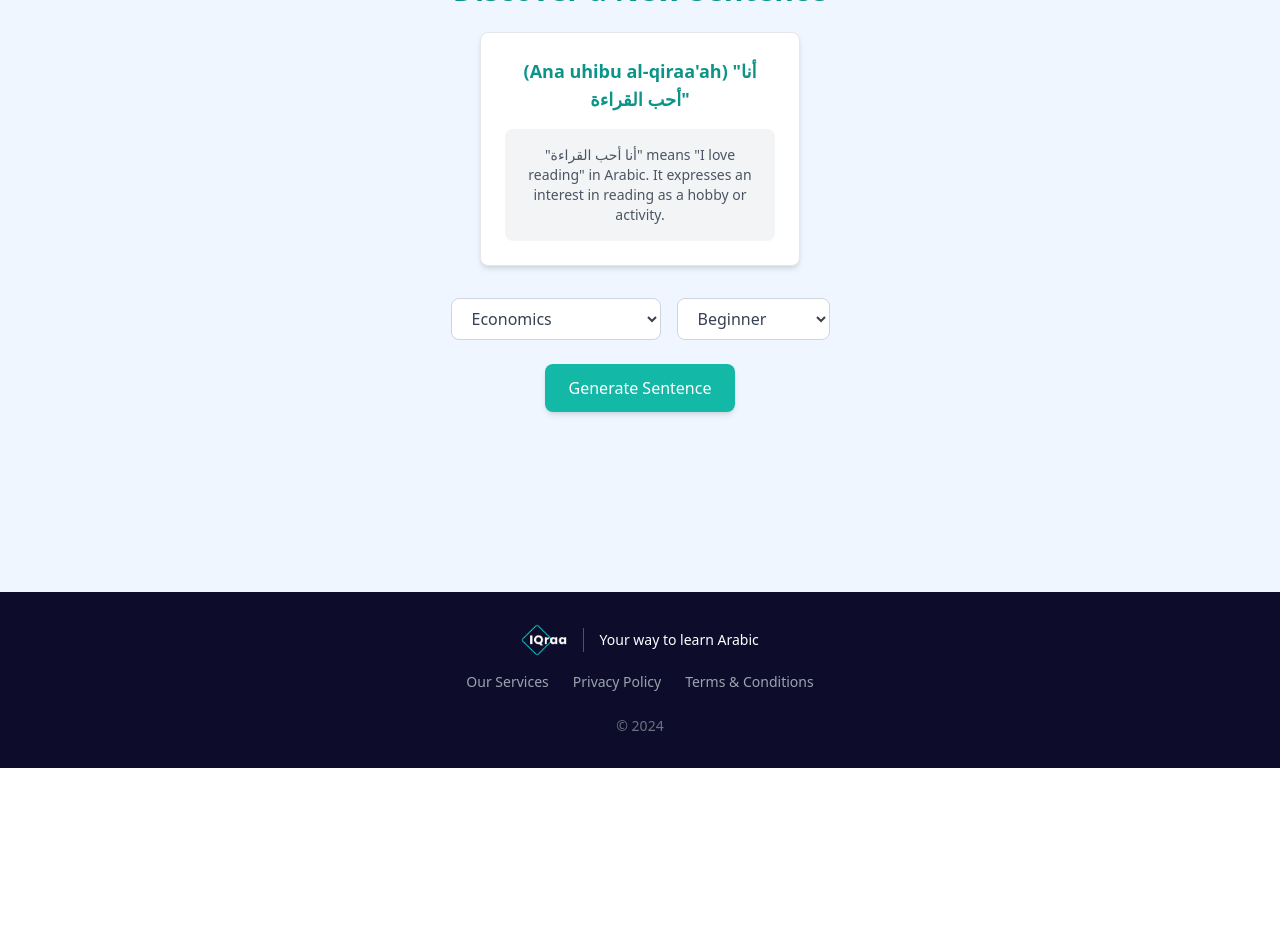
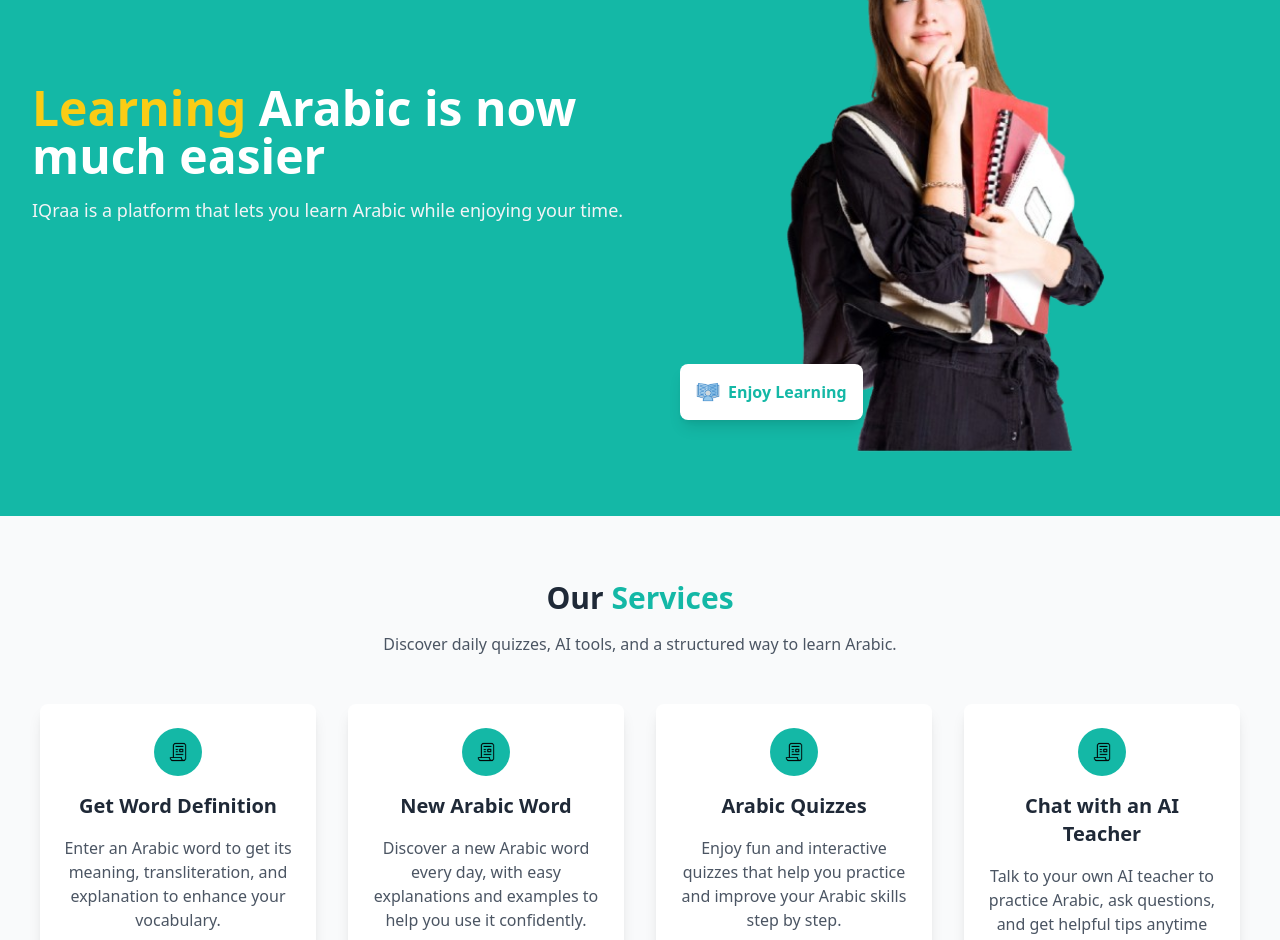
Before and after one commit to LiliaAmk/Documement-Management-System-front-end-, a React (Create React App) app: page /generate-sentence in a window 1280 px wide. Shown: the part 280-1220 px from the top of the page. Before the commit the page ends 1048 px from the top, so only its background shows below. Built offline with nearby package versions, Linux system fonts and the light colour scheme.

Commit message:
new changes

```diff
--- a/src/App.js
+++ b/src/App.js
@@ -2,7 +2,7 @@
 import { BrowserRouter as Router, Routes, Route, useNavigate } from 'react-router-dom';
 import LandingPage from './pages/LandingPage';
 import GenerateWordPage from './pages/GenerateWordPage';
-import GenerateSentencePage from './pages/GenerateSentencePage';
+import GenerateDefinition from './pages/GenerateSentencePage';
 import QuizPage from './pages/QuizPage';  // Update import
 import GrammarPage from './pages/GrammarPage';  // New import
 import WordGamePage from './pages/WordGamePage';  // New import
@@ -17,7 +17,7 @@
       <Routes>
         <Route path="/*" element={<ScrollToSection />} />
         <Route path="/generate-word" element={<GenerateWordPage />} />
-        <Route path="/generate-sentence" element={<GenerateSentencePage />} />
+        <Route path="/get-definition" element={<GenerateDefinition />} />
         <Route path="/arabic-quiz" element={<QuizPage />} />  {/* Update route */}
         <Route path="/grammar" element={<GrammarPage />} />  {/* New route */}
         <Route path="/word-game" element={<WordGamePage />} />  {/* New route */}
--- a/src/components/generate_sentence_page/GenerateSentence.js
+++ b/src/components/generate_sentence_page/GenerateSentence.js
@@ -1,78 +1,78 @@
 import React, { useState } from 'react';
 
-const GenerateSentence = () => {
-  const [sentence, setSentence] = useState({
-    arabic: "أنا أحب القراءة",
-    transliteration: "Ana uhibu al-qiraa'ah",
-    meaning: `"أنا أحب القراءة" means "I love reading" in Arabic. It expresses an interest in reading as a hobby or activity.`,
-  });
+const GenerateDefinition = () => {
+  const [word, setWord] = useState('');
+  const [definition, setDefinition] = useState(null);
+  const [loading, setLoading] = useState(false);
 
-  const [category, setCategory] = useState("General");
-  const [difficulty, setDifficulty] = useState("All Levels");
+  const wordsData = {
+    "Literature": {
+      "Beginner": { arabic: "الكلمة", transliteration: "Al-Kalima", meaning: "في الأدب تعني جعل النص مؤثرًا يحتوي على أشياء غير معروفة ومتطابقة." },
+      "Intermediate": { arabic: "", transliteration: "", meaning: "" },
+      "Advanced": { arabic: "", transliteration: "", meaning: "" }
+    },
+    "Health and Medicine": {
+      "Beginner": { arabic: "", transliteration: "", meaning: "" },
+      "Intermediate": { arabic: "الطب", transliteration: "At-Tibb", meaning: "هو مجال يهتم بتشخيص الأمراض وعلاجها والوقاية منها." },
+      "Advanced": { arabic: "", transliteration: "", meaning: "" }
+    },
+    "Economics": {
+      "Beginner": { arabic: "", transliteration: "", meaning: "" },
+      "Intermediate": { arabic: "", transliteration: "", meaning: "" },
+      "Advanced": { arabic: "الطلب", transliteration: "At-Talab", meaning: "هو مقدار السلع والخدمات التي يرغب الأفراد في شرائها عند مستويات سعرية مختلفة." }
+    }
+  };
 
-  const handleGenerateSentence = () => {
-    // Simulate sentence generation (Replace this with your backend or logic to fetch sentences)
-    setSentence({
-      arabic: "القمر جميل جدًا في الليل",
-      transliteration: "Al-qamar jameel jiddan fil layl",
-      meaning: `"القمر جميل جدًا في الليل" means "The moon is very beautiful at night" in Arabic. It's a poetic way of describing the beauty of the night sky.`,
-    });
+  const handleGenerateDefinition = () => {
+    setLoading(true);
+    setDefinition(null);
+
+    setTimeout(() => {
+      let foundDefinition = null;
+      Object.values(wordsData).forEach((levels) => {
+        Object.values(levels).forEach((entry) => {
+          if (entry.arabic === word) {
+            foundDefinition = entry;
+          }
+        });
+      });
+
+      setDefinition(foundDefinition || { meaning: "Definition not found." });
+      setLoading(false);
+    }, 1000);
   };
 
   return (
     <div className="min-h-screen flex flex-col items-center justify-center bg-blue-50 text-gray-700">
-      {/* Page Title */}
-      <h1 className="text-3xl font-bold mb-6 text-teal-600">Discover a New Sentence</h1>
+      <h1 className="text-3xl font-bold mb-6 text-teal-600">Discover Word Definition</h1>
 
-      {/* Sentence Card */}
-      <div className="bg-white shadow-md rounded-lg p-6 w-80 text-center border border-gray-200">
-        <p className="text-lg font-semibold text-teal-600">{`(${sentence.transliteration}) "${sentence.arabic}"`}</p>
+      <input
+        type="text"
+        placeholder="Enter Arabic word"
+        value={word}
+        onChange={(e) => setWord(e.target.value)}
+        className="border border-gray-300 rounded-lg px-4 py-2 w-80 focus:outline-none focus:ring-2 focus:ring-teal-500"
+      />
 
-        {/* Gray Inner Rectangle */}
-        <div className="mt-4 bg-gray-100 rounded-lg p-4 text-sm text-gray-600">
-          {sentence.meaning}
+      <button
+        onClick={handleGenerateDefinition}
+        className="mt-4 bg-teal-500 text-white px-6 py-3 rounded-lg shadow-md hover:bg-teal-600 transition"
+      >
+        Get Definition
+      </button>
+
+      {loading && <p className="mt-4 text-gray-600">Loading...</p>}
+
+      {definition && (
+        <div className="bg-white shadow-md rounded-lg p-6 w-80 text-center border border-gray-200 mt-6">
+          <p className="text-lg font-semibold text-teal-600">{word}</p>
+          <div className="mt-4 bg-gray-100 rounded-lg p-4 text-sm text-gray-600">
+            {definition.meaning}
+          </div>
         </div>
-      </div>
-
-      {/* Filters Section */}
-      <div className="mt-8 flex space-x-4">
-        {/* Category Select */}
-        <select
-          value={category}
-          onChange={(e) => setCategory(e.target.value)}
-          className="border border-gray-300 rounded-lg px-4 py-2 bg-white focus:outline-none focus:ring-2 focus:ring-teal-500"
-        >
-          <option value="Economics">Economics</option>
-          <option value="Science">Science</option>
-          <option value="Literature">Literature</option>
-          <option value="Politics">Politics</option>
-          <option value="History & geography">History & geography</option>
-          <option value="Health and Medicine">Health and Medicine</option>
-          <option value="Mathematics">Mathematics</option>
-          <option value="Islamic">Islamic</option>
-        </select>
-
-        {/* Difficulty Select */}
-        <select
-          value={difficulty}
-          onChange={(e) => setDifficulty(e.target.value)}
-          className="border border-gray-300 rounded-lg px-4 py-2 bg-white focus:outline-none focus:ring-2 focus:ring-teal-500"
-        >
-          <option value="Beginner">Beginner</option>
-          <option value="Intermediate">Intermediate</option>
-          <option value="Advanced">Advanced</option>
-        </select>
-      </div>
-
-      {/* Generate Button */}
-      <button
-        onClick={handleGenerateSentence}
-        className="mt-6 bg-teal-500 text-white px-6 py-3 rounded-lg shadow-md hover:bg-teal-600 transition"
-      >
-        Generate Sentence
-      </button>
+      )}
     </div>
   );
 };
 
-export default GenerateSentence;
+export default GenerateDefinition;
--- a/src/components/landing/Services.js
+++ b/src/components/landing/Services.js
@@ -1,9 +1,9 @@
-import React from 'react';
-import quizIcon from '../../assets/icons/generate-article-icon.png';
-import wordIcon from '../../assets/icons/generate-article-icon.png';
-import sentenceIcon from '../../assets/icons/generate-article-icon.png';
-import aiTeacherIcon from '../../assets/icons/generate-article-icon.png';
-import { useNavigate } from 'react-router-dom';
+import React from "react";
+import quizIcon from "../../assets/icons/generate-article-icon.png";
+import wordIcon from "../../assets/icons/generate-article-icon.png";
+import sentenceIcon from "../../assets/icons/generate-article-icon.png";
+import aiTeacherIcon from "../../assets/icons/generate-article-icon.png";
+import { useNavigate } from "react-router-dom";
 
 const Services = () => {
   const navigate = useNavigate();
@@ -11,74 +11,84 @@
   const services = [
     {
       icon: sentenceIcon,
-      title: 'Generate a Sentence',
-      description: 'Generate a complete Arabic sentence with translations and examples to improve your learning.',
-      buttonText: 'Go to Generate Sentence',
-      onClick: () => navigate('/generate-sentence'),
+      title: "Get Word Definition",
+      description:
+        "Enter an Arabic word to get its meaning, transliteration, and explanation to enhance your vocabulary.",
+      buttonText: "Get Definition",
+      onClick: () => navigate("/get-definition"),
     },
     {
       icon: wordIcon,
-      title: 'New Arabic Word',
-      description: 'Discover a new Arabic word every day, with easy explanations and examples to help you use it confidently.',
-      buttonText: 'Go to Generate Word',
-      onClick: () => navigate('/generate-word'),
+      title: "New Arabic Word",
+      description:
+        "Discover a new Arabic word every day, with easy explanations and examples to help you use it confidently.",
+      buttonText: "Go to Generate Word",
+      onClick: () => navigate("/generate-word"),
     },
     {
       icon: quizIcon,
-      title: 'Arabic Quizzes',
-      description: 'Enjoy fun and interactive quizzes that help you practice and improve your Arabic skills step by step.',
-      buttonText: 'Try Quiz',
-      onClick: () => navigate('/arabic-quiz'),
+      title: "Arabic Quizzes",
+      description:
+        "Enjoy fun and interactive quizzes that help you practice and improve your Arabic skills step by step.",
+      buttonText: "Try Quiz",
+      onClick: () => navigate("/arabic-quiz"),
     },
     {
       icon: aiTeacherIcon,
-      title: 'Chat with an AI Teacher',
-      description: 'Talk to your own AI teacher to practice Arabic, ask questions, and get helpful tips anytime you need.',
-      buttonText: 'Coming Soon',
+      title: "Chat with an AI Teacher",
+      description:
+        "Talk to your own AI teacher to practice Arabic, ask questions, and get helpful tips anytime you need.",
+      buttonText: "Coming Soon",
       disabled: true,
     },
     {
       icon: quizIcon,
-      title: 'Grammar Exercises',
-      description: 'Practice Arabic grammar with interactive exercises and immediate feedback.',
-      buttonText: 'Go to Grammar',
-      onClick: () => navigate('/grammar'),
+      title: "Grammar Exercises",
+      description:
+        "Practice Arabic grammar with interactive exercises and immediate feedback.",
+      buttonText: "Go to Grammar",
+      onClick: () => navigate("/grammar"),
     },
     {
       icon: wordIcon,
-      title: 'Arabic Lexicon Quest',
-      description: 'Test your Arabic vocabulary knowledge with interactive word exploration and meaning guessing.',
-      buttonText: 'Play Word Game',
-      onClick: () => navigate('/word-game'),
+      title: "Arabic Lexicon Quest",
+      description:
+        "Test your Arabic vocabulary knowledge with interactive word exploration and meaning guessing.",
+      buttonText: "Play Word Game",
+      onClick: () => navigate("/word-game"),
     },
     {
       icon: wordIcon,
-      title: 'Word Explorer',
-      description: 'Deep dive into Arabic words: discover roots, meanings, and usage across dialects.',
-      buttonText: 'Explore Words',
-      onClick: () => navigate('/word-explorer'),
+      title: "Word Explorer",
+      description:
+        "Deep dive into Arabic words: discover roots, meanings, and usage across dialects.",
+      buttonText: "Explore Words",
+      onClick: () => navigate("/word-explorer"),
     },
     {
       icon: wordIcon,
-      title: 'Sentence Analyzer',
-      description: 'Analyze Arabic sentences for grammar, structure, and get detailed explanations.',
-      buttonText: 'Analyze Sentences',
-      onClick: () => navigate('/sentence-analyzer'),
+      title: "Sentence Analyzer",
+      description:
+        "Analyze Arabic sentences for grammar, structure, and get detailed explanations.",
+      buttonText: "Analyze Sentences",
+      onClick: () => navigate("/sentence-analyzer"),
     },
     {
       icon: sentenceIcon,
-      title: 'Sentence Generation',
-      description: 'Generate Arabic sentences with detailed grammatical analysis and cultural context.',
-      buttonText: 'Generate Sentences',
-      onClick: () => navigate('/generate-sentences'),
+      title: "Sentence Generation",
+      description:
+        "Generate Arabic sentences with detailed grammatical analysis and cultural context.",
+      buttonText: "Generate Sentences",
+      onClick: () => navigate("/generate-sentences"),
     },
     {
       icon: wordIcon,
-      title: 'Translation Analysis',
-      description: 'Get detailed analysis of translations between English and Arabic with word-by-word breakdown.',
-      buttonText: 'Analyze Translation',
-      onClick: () => navigate('/translation'),
-    }
+      title: "Translation Analysis",
+      description:
+        "Get detailed analysis of translations between English and Arabic with word-by-word breakdown.",
+      buttonText: "Analyze Translation",
+      onClick: () => navigate("/translation"),
+    },
   ];
 
   return (
@@ -89,7 +99,8 @@
           Our <span className="text-teal-500">Services</span>
         </h2>
         <p className="mt-4 text-gray-600">
-          Discover daily quizzes, AI tools, and a structured way to learn Arabic.
+          Discover daily quizzes, AI tools, and a structured way to learn
+          Arabic.
         </p>
 
         {/* Services Grid */}
@@ -102,11 +113,17 @@
               {/* Icon */}
               <div className="flex justify-center mb-4">
                 <div className="h-12 w-12 bg-teal-500 rounded-full flex items-center justify-center">
-                  <img src={service.icon} alt={`${service.title} Icon`} className="h-6 w-6" />
+                  <img
+                    src={service.icon}
+                    alt={`${service.title} Icon`}
+                    className="h-6 w-6"
+                  />
                 </div>
               </div>
               {/* Title */}
-              <h3 className="text-xl font-semibold text-gray-800">{service.title}</h3>
+              <h3 className="text-xl font-semibold text-gray-800">
+                {service.title}
+              </h3>
               {/* Description */}
               <p className="mt-4 text-gray-600">{service.description}</p>
               {/* Button */}
@@ -114,8 +131,8 @@
                 onClick={service.onClick}
                 className={`mt-6 px-4 py-2 text-sm font-medium rounded-lg shadow-md ${
                   service.disabled
-                    ? 'bg-gray-300 text-gray-500 cursor-not-allowed'
-                    : 'bg-teal-500 text-white hover:bg-teal-600 transition'
+                    ? "bg-gray-300 text-gray-500 cursor-not-allowed"
+                    : "bg-teal-500 text-white hover:bg-teal-600 transition"
                 }`}
                 disabled={service.disabled}
               >
```
Also changed, not shown: src/components/generate_word_page/GenerateWord.js (+34 -16 lines).
